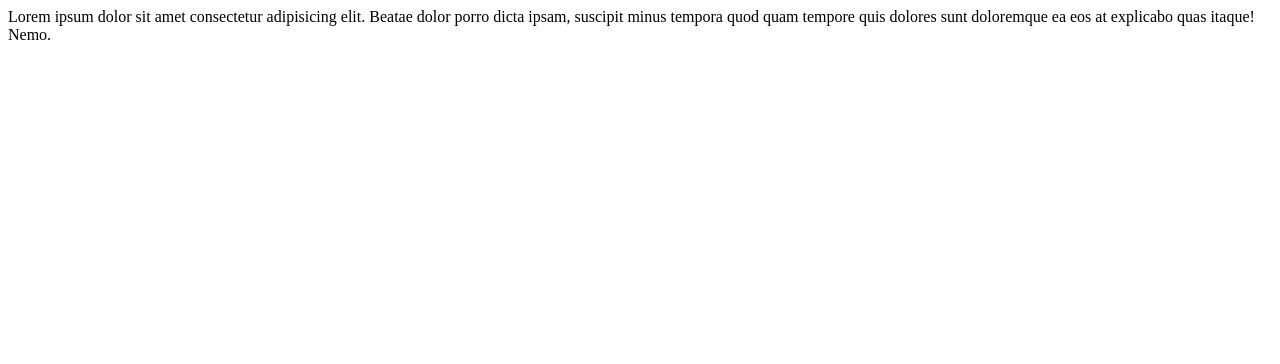
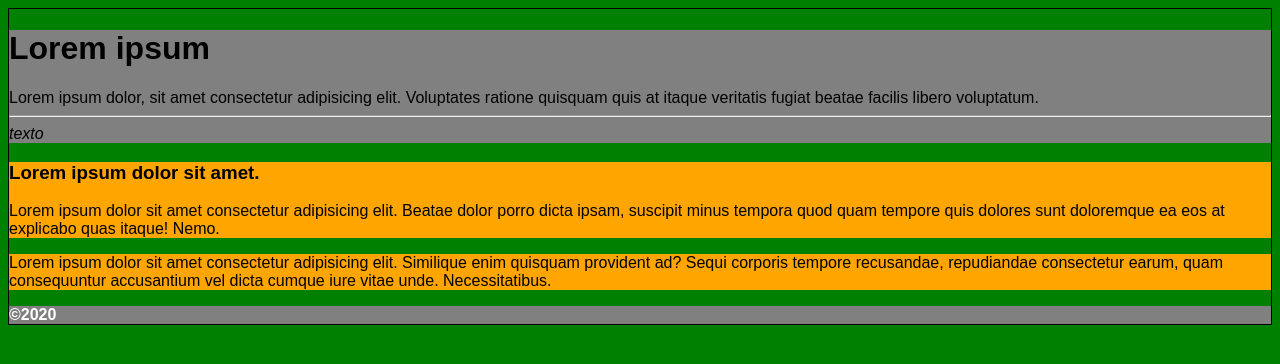
Before and after one commit to dtziugomez/rwd, a plain HTML site: page index.html in a window 1280 px wide. Drawn offline with Linux system fonts and the light colour scheme.

Commit message:
definiendo estructura

```diff
--- a/index.html
+++ b/index.html
@@ -5,12 +5,27 @@
     <meta name="viewport" content="width=device-width, initial-scale=1.0">
     <meta http-equiv="X-UA-Compatible" content="ie=edge">
     <title>rwd</title>
+    <link rel="stylesheet" href="./styles/style.css">
 </head>
 <body>
-    <head></head>
+    <header>
+        <h1>Lorem ipsum</h1>
+        Lorem ipsum dolor, sit amet consectetur adipisicing elit. Voluptates ratione quisquam quis at itaque veritatis fugiat beatae facilis libero voluptatum.
+        <hr/>
+        <em>texto</em>
+    </header>
     <section>
-        Lorem ipsum dolor sit amet consectetur adipisicing elit. Beatae dolor porro dicta ipsam, suscipit minus tempora quod quam tempore quis dolores sunt doloremque ea eos at explicabo quas itaque! Nemo.
+        <h3>Lorem ipsum dolor sit amet.</h3>
+        <p>
+                Lorem ipsum dolor sit amet consectetur adipisicing elit. Beatae dolor porro dicta ipsam, suscipit minus tempora quod quam tempore quis dolores sunt doloremque ea eos at explicabo quas itaque! Nemo.
+        </p>
 
+
+    </section>
+    <section>
+        <p>
+            Lorem ipsum dolor sit amet consectetur adipisicing elit. Similique enim quisquam provident ad? Sequi corporis tempore recusandae, repudiandae consectetur earum, quam consequuntur accusantium vel dicta cumque iure vitae unde. Necessitatibus.
+        </p>
     </section>
     <footer>
         <div>
--- a/styles/style.css
+++ b/styles/style.css
@@ -0,0 +1,21 @@
+body{
+    background-color: green;
+    color: black;
+    font-family: sans-serif;
+    border: solid 1px;
+
+}
+
+header{
+    margin-bottom:10px;
+    background-color: gray;
+}
+section{
+    background-color: orange;
+    margin-bottom:10px;
+}
+
+footer{
+    background-color: gray;
+    margin-top:10px;
+}
```
